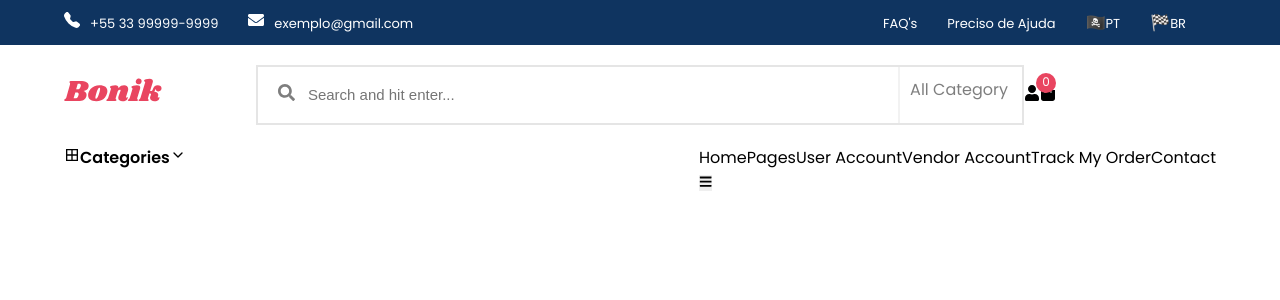
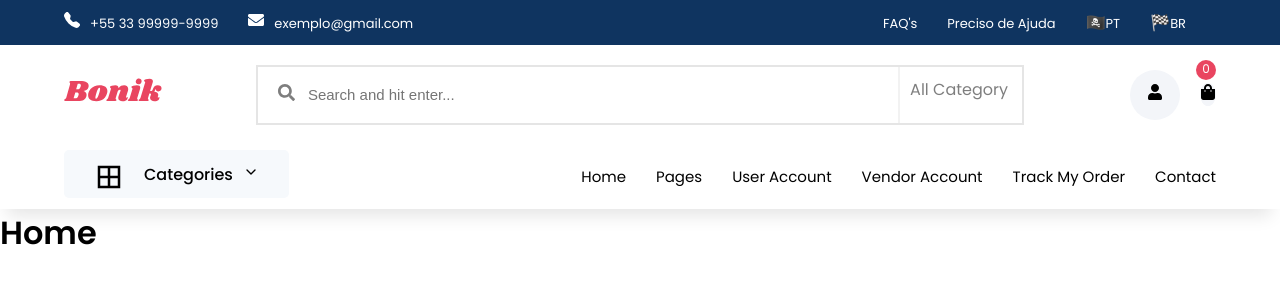
Before and after one commit to LucasChaIub/Space_of_ReactJS, a React (Vite) app in the folder ecommerce/: page / in a window 1280 px wide. Shown: the top 300 px of the page. Built offline with nearby package versions, Linux system fonts and the light colour scheme.

Commit message:
Iniciando a HomePage

```diff
--- a/ecommerce/index.html
+++ b/ecommerce/index.html
@@ -2,7 +2,6 @@
 <html lang="en">
   <head>
     <meta charset="UTF-8" />
-    <link rel="icon" type="image/svg+xml" href="/src/favicon.svg" />
     <meta name="viewport" content="width=device-width, initial-scale=1.0" />
     <title>E-commerce | Lucas Chalub</title>
   </head>
--- a/ecommerce/src/App.jsx
+++ b/ecommerce/src/App.jsx
@@ -8,28 +8,19 @@ import {
 } from 'react-router-dom';
 
 import Header from './common/Header'
+import Pages from './pages/Pages'
 
 function App() {
   return (
     <>
-      <Header />
+      <MyRouter>
+        <Header />
+        <Routes>
+          <Route path='/' element={<Pages />} />
+        </Routes>
+      </MyRouter>
     </>
   )
 }
 
 export default App
-
-
-{/* <MyRouter>
-        <Header />
-        <Routes>
-          <Route path='/' exact>
-            <Pages productItems={productItems} addToCart={addToCart} shopItems={shopItems} />
-          </Route>
-
-          <Route path='/cart'>
-            <Cart CartItem={CartItem} addToCart={addToCart} decreaseQty={decreaseQty} />
-          </Route>
-        </Routes>
-        <Footer />
-      </MyRouter> */}
--- a/ecommerce/src/common/Header.css
+++ b/ecommerce/src/common/Header.css
@@ -75,4 +75,130 @@
   font-size: 12px;
   color: #fff;
 }
+
+.search .f_flex {
+  justify-content: end;
+}
 /*----------- search -----------*/
+
+.categories {
+  background-color: #f6f9fc;
+  padding: 0 30px;
+  border-radius: 5px;
+  height: 6vh;
+  margin-top: 5px;
+}
+
+.categories span {
+  margin-right: 20px;
+  font-size: 30px;
+  margin-top: 10px;
+}
+
+.categories h4 {
+  font-weight: 500;
+  margin-top: 12px;
+}
+
+.categories h4 i {
+  margin-left: 10px;
+}
+
+header {
+  height: 8vh;
+  box-shadow: -1px 15px 17px -8px rgba(0, 0, 0, 0.1);
+}
+
+header ul {
+  line-height: 8vh;
+}
+
+header ul li {
+  margin-left: 30px;
+}
+
+header ul li a {
+  transition: 0.5s;
+  font-size: 15px;
+  font-weight: 400;
+}
+
+header ul li a:hover {
+  color: #e94560;
+}
+
+.open {
+  display: none;
+}
+
+.search .active {
+  height: 12vh;
+  position: fixed;
+  top: 0;
+  z-index: 1000;
+  width: 100%;
+  background-color: #fff;
+  box-shadow: -1px 11px 24px -11px rgba(0, 0, 0, 0.2);
+  transition: 0.5s;
+}
+
+@media (max-width: 768px) {
+  header ul {
+    padding-top: 30px;
+  }
+
+  .nav-links-MobileMenu {
+    position: absolute;
+    display: block;
+    list-style-type: none;
+    left: 0;
+    top: 0;
+    transition: 0.5s;
+    width: 60%;
+    height: 100vh;
+    background-color: #fff;
+    z-index: 888;
+    box-shadow: rgba(50, 50, 93, 0.23) 0 50px 100px -20px, rgba(0, 0, 0, 0.3) 0 30px 60px -30px;
+  }
+
+  header ul li {
+    width: 100%;
+    transition: all 0.5s ease-in-out;
+    text-transform: uppercase;
+    line-height: 70px;
+  }
+
+  header .link {
+    display: none;
+  }
+
+  .close,
+  .open {
+    position: absolute;
+    top: 35px;
+    right: 20px;
+    color: #ff014f;
+    display: block;
+    font-size: 25px;
+    z-index: 999;
+  }
+
+  .open {
+    top: 18%;
+    right: 30px;
+  }
+
+  .close {
+    right: 45%;
+  }
+
+  .close .home-btn {
+    background: linear-gradient(145deg, #e2e8ec, #fff);
+    color: #ff014f;
+    border-radius: 50%;
+    padding: 0;
+    width: 60px;
+    height: 60px;
+    line-height: 60px;
+  }
+}
--- a/ecommerce/src/common/Navbar.jsx
+++ b/ecommerce/src/common/Navbar.jsx
@@ -41,7 +41,9 @@ const Navbar = () => {
             </ul>
 
             <button className='toggle' onClick={() => setMobileMenu(!MobileMenu)}>
-              {MobileMenu ? <i><FaTimes /></i> : <i><FaBars /></i>}
+              {MobileMenu ?
+              <i className='close home-btn'><FaTimes /></i>
+              : <i className='open'><FaBars /></i>}
             </button>
           </div>
         </div>
--- a/ecommerce/src/common/Search.jsx
+++ b/ecommerce/src/common/Search.jsx
@@ -1,12 +1,15 @@
 import React from 'react'
 
 import logo from '../components/assets/images/logo.svg'
-
 import { Link } from 'react-router-dom'
-
 import { FaSearch, FaUser, FaShoppingBag } from 'react-icons/fa'
 
 const Search = () => {
+  window.addEventListener("scroll", function () {
+    const search = document.querySelector(".search")
+    search.classList.toggle("active", window.scrollY > 100)
+  })
+
   return (
     <>
       <section className='search'>
@@ -16,16 +19,16 @@ const Search = () => {
           </div>
 
           <div className="search-box f_flex">
-            <i><FaSearch /></i>
+            <i className="icon_circle"><FaSearch /></i>
             <input type="text" placeholder="Search and hit enter..." />
             <span>All Category</span>
           </div>
 
           <div className="icon f_flex width">
-            <i><FaUser /></i>
+            <i className="icon-circle"><FaUser /></i>
             <div className="cart">
               <Link to='/cart'>
-                <i><FaShoppingBag /></i>
+                <i className="icon-circle"><FaShoppingBag /></i>
                 <span>0</span>
               </Link>
             </div>
--- /dev/null
+++ b/ecommerce/src/components/mainpage/Home.jsx
@@ -0,0 +1,11 @@
+import React from 'react'
+
+const Home = () => {
+  return (
+    <>
+      <h1>Home</h1>
+    </>
+  )
+}
+
+export default Home
--- a/ecommerce/src/main.jsx
+++ b/ecommerce/src/main.jsx
@@ -1,12 +1,9 @@
 import React from 'react'
 import ReactDOM from 'react-dom/client'
-import { BrowserRouter } from 'react-router-dom'
 import App from './App'
 
 ReactDOM.createRoot(document.getElementById('root')).render(
   <React.StrictMode>
-    <BrowserRouter>
-      <App />
-    </BrowserRouter>
+    <App />
   </React.StrictMode>
 )
--- a/ecommerce/src/pages/Pages.jsx
+++ b/ecommerce/src/pages/Pages.jsx
@@ -0,0 +1,12 @@
+import React from 'react'
+import Home from '../components/mainpage/Home'
+
+const Pages = () => {
+  return (
+    <>
+      <Home />
+    </>
+  )
+}
+
+export default Pages
```
Also changed, not shown: ecommerce/src/components/mainpage/Categories.jsx (added), ecommerce/src/components/mainpage/Home.css (added), ecommerce/src/components/mainpage/SlideCard.jsx (added), ecommerce/src/components/mainpage/Slider.jsx (added).
